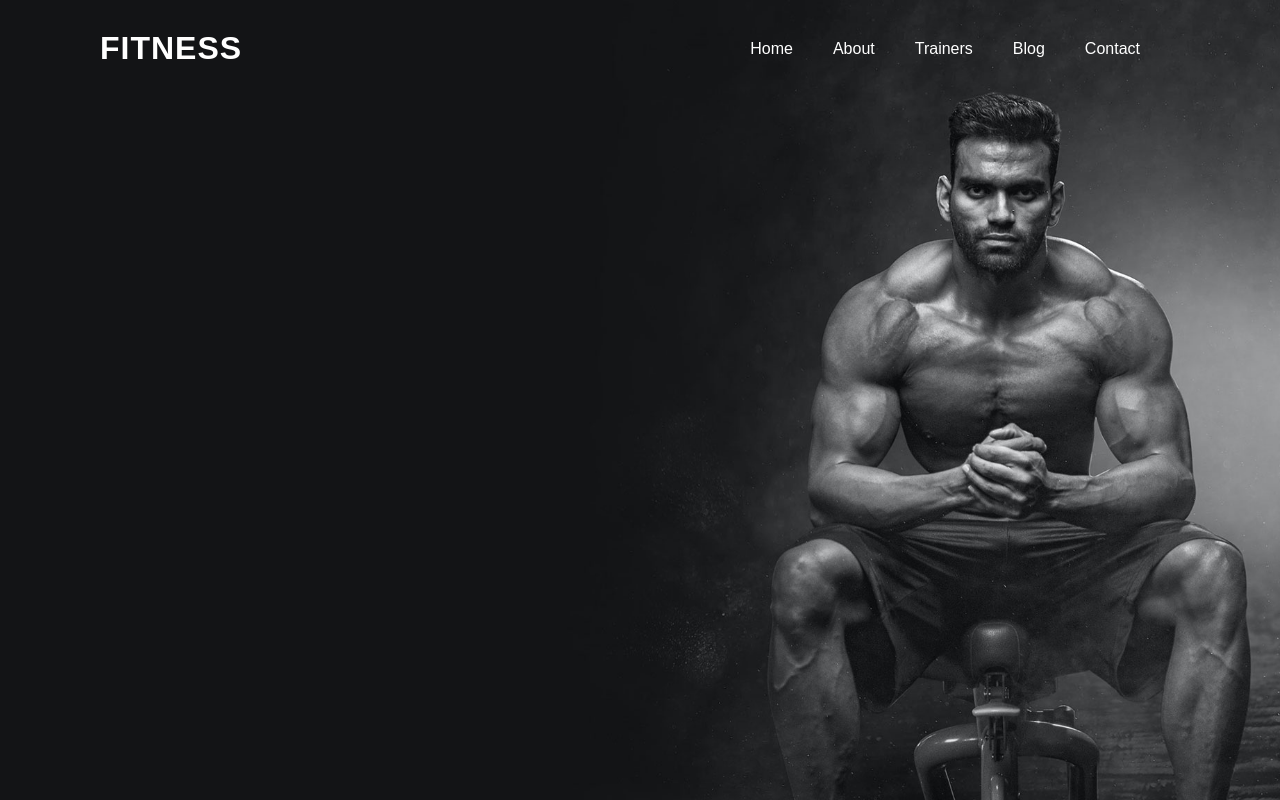
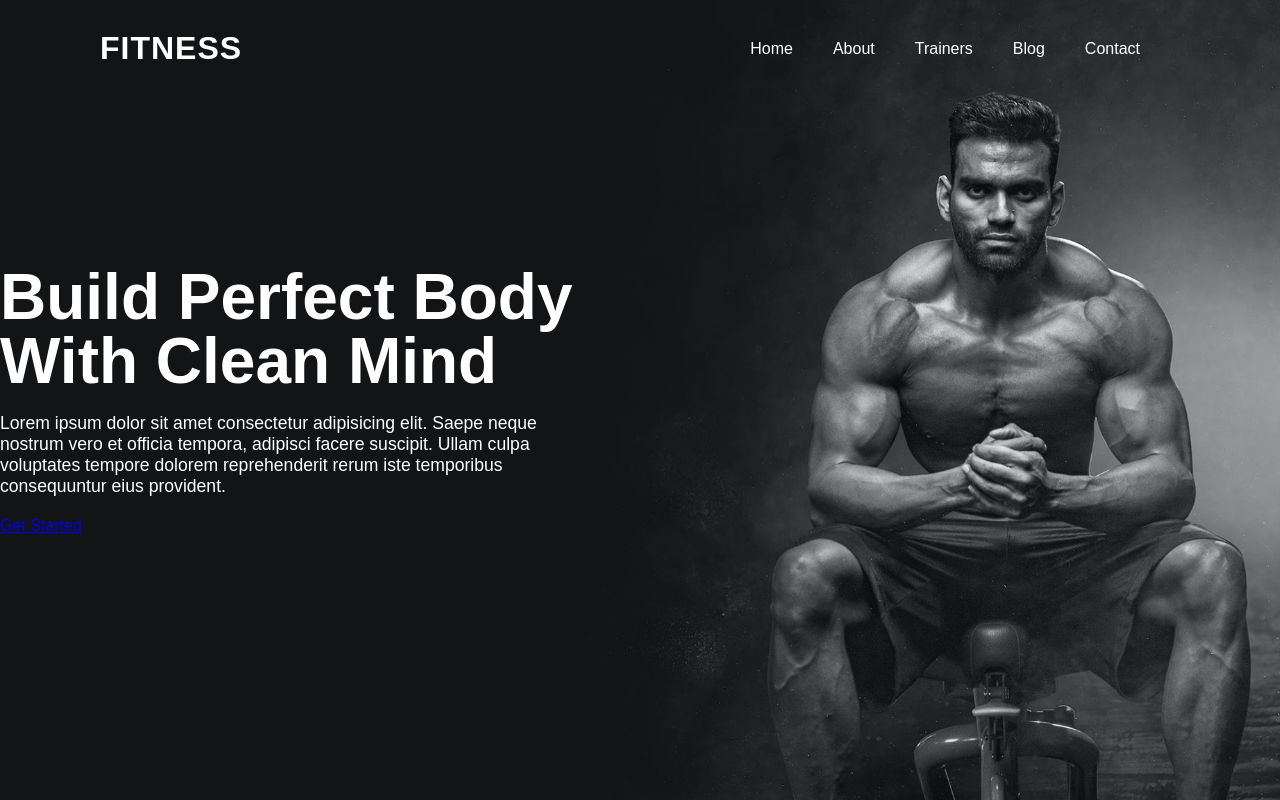
Before and after one commit to akashdwivedi98/Landing-Page, a plain HTML site: page index.html in a window 1280 px wide. Drawn offline with Linux system fonts and the light colour scheme.

Commit message:
styling content

```diff
--- a/index.html
+++ b/index.html
@@ -17,9 +17,15 @@
                 <li><a href="#">Trainers</a></li>
                 <li><a href="#">Blog</a></li>
                 <li><a href="#">Contact</a></li>
-
             </ul>
         </header>
+        <div class="content">
+        <div class="contentBx">
+            <h2>Build Perfect Body</br>
+            With Clean Mind</h2>
+            <p>Lorem ipsum dolor sit amet consectetur adipisicing elit. Saepe neque nostrum vero et officia tempora, adipisci facere suscipit. Ullam culpa voluptates tempore dolorem reprehenderit rerum iste temporibus consequuntur eius provident.</p>
+<a href="#">Get Started</a>
+        </div>
     </section>
 </body>
 </html>
--- a/style.css
+++ b/style.css
@@ -52,3 +52,17 @@ header .navigation li a {
 header .navigation li a:hover{
     color:#03a9f4;
 }
+.content{
+    max-width: 600px;
+}
+.content .contentBx h2{
+    font-size: 4em;
+    color: #fff;
+    line-height: 1em;
+}
+.content .contentBx p{
+    font-size: 1.1em;
+    color: #fff;
+    font-weight: 300;
+    margin:20px 0;
+}
```
